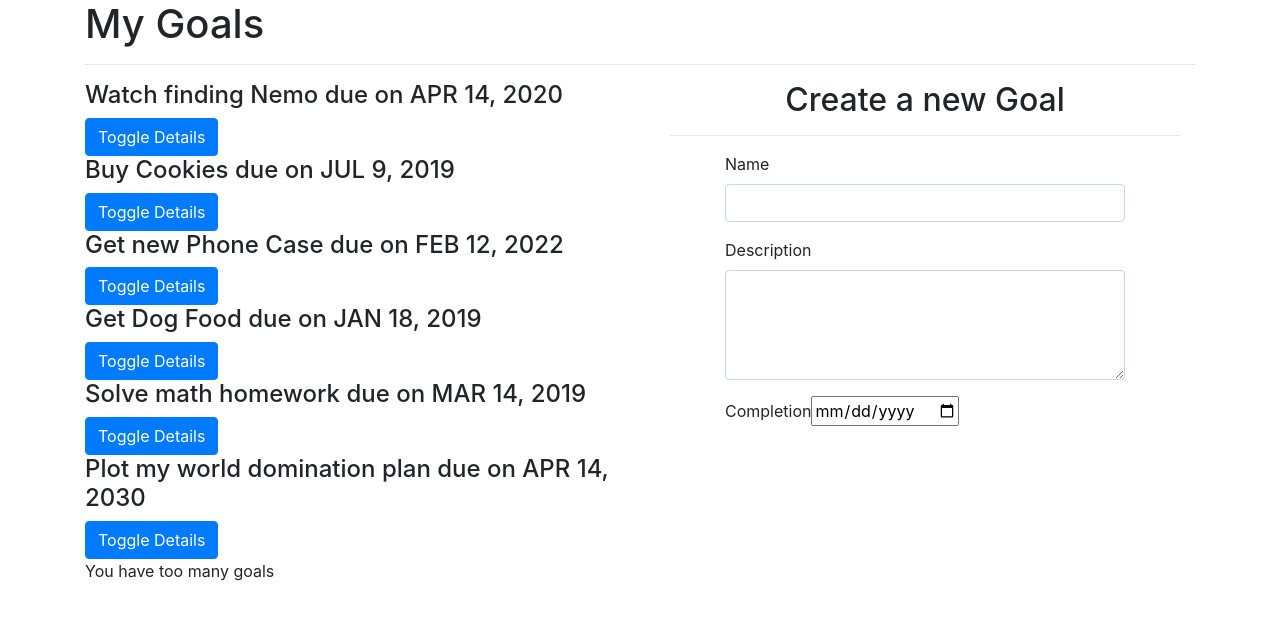
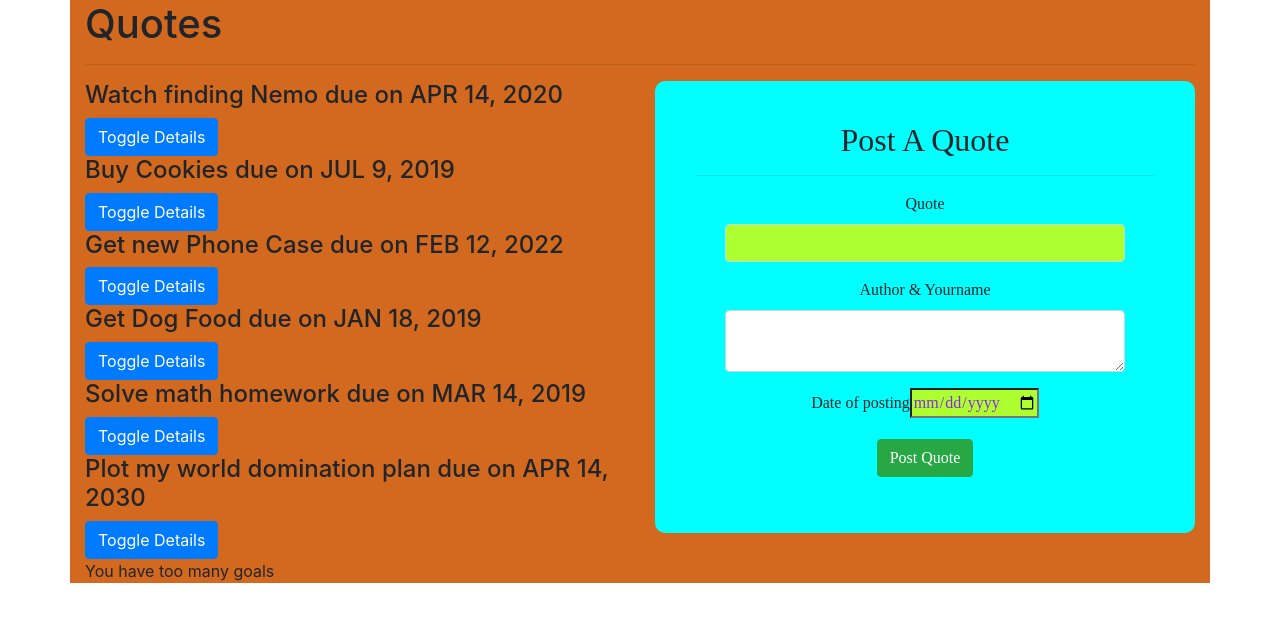
Before and after one commit to BABAYAGI/quotes, an Angular app: page / in a window 1280 px wide. Shown: the top 622 px of the page. Built offline with nearby package versions, Linux system fonts and the light colour scheme.

Commit message:
adding quotes trail 1

```diff
--- a/src/app/quotes-form/quotes-form.component.css
+++ b/src/app/quotes-form/quotes-form.component.css
@@ -7,3 +7,15 @@ form {
   max-width: 25em;
   margin: 1em auto;
 }
+.body {
+  background-color: aqua;
+  padding: 40px;
+  border-radius: 10px;
+  text-align: center;
+  font-family: 'Times New Roman', Times, serif
+}
+.body input{
+  color: blueviolet;
+  background-color: greenyellow;
+
+}
--- a/src/app/quotes-form/quotes-form.component.html
+++ b/src/app/quotes-form/quotes-form.component.html
@@ -1,23 +1,31 @@
-<div class="container-fluid">
-  <h2 class="text-center">Create a new Goal</h2>
+<div class="container-fluid body">
+  <h2 class="text-center">Post A Quote</h2>
   <hr>
-  <form>
+  <form (ngSubmit)='submitGoal()' #goalForm='ngForm'>
       <div class="form-group">
 
-          <label for="name">Name</label>
-          <input type="text" required class="form-control" id="name">
-
+          <label for="name">Quote</label>
+          <input type="text" class="form-control" id="name" [(ngModel)]="newGoal.name" name="name" #name='ngModel' required>
+          <div [hidden]="name.valid || name.pristine" class="alert alert-danger">
+            <p>Name is required</p>
+          </div>
       </div>
       <div class="form-group">
 
-          <label for="description">Description</label>
-          <textarea class="form-control" id="description" rows="4" required></textarea>
-
+          <label for="description">Author & Yourname</label>
+          <textarea class="form-control" id="description" rows="2" [(ngModel)]="newGoal.description" name="description" #description="ngModel" required></textarea>
+          <div [hidden]="description.valid || description.pristine" class="alert alert-danger">
+            <p>Description is required</p>
+          </div>
       </div>
       <div class="form-group">
-          <label for="complete">Completion</label>
-          <input type='date' id="complete" required>
 
+          <label for="complete">Date of posting</label>
+          <input type='date' id="complete" [(ngModel)]="newGoal.completeDate" name="completeDate" #completeDate="ngModel" required>
+          <div [hidden]="completeDate.valid || completeDate.pristine" class="alert alert-danger">
+            <p>Date is required</p>
+          </div>
       </div>
+      <button type="submit" class="btn btn-success">Post Quote</button>
   </form>
 </div>
--- a/src/app/quotes-form/quotes-form.component.ts
+++ b/src/app/quotes-form/quotes-form.component.ts
@@ -1,5 +1,5 @@
-import { Component, OnInit } from '@angular/core';
-
+import { Component, OnInit, Output,EventEmitter } from '@angular/core';
+import { Quotes } from '../quotes';
 @Component({
   selector: 'app-quotes-form',
   templateUrl: './quotes-form.component.html',
@@ -7,7 +7,12 @@ import { Component, OnInit } from '@angular/core';
 })
 export class QuotesFormComponent implements OnInit {
 
+  newGoal = new Quotes(0,"","",new Date());
+  @Output() addGoal = new EventEmitter<Quotes>();
 
+  submitGoal(){
+this.addGoal.emit(this.newGoal);
+  }
     constructor() { }
 
     ngOnInit() {
--- a/src/app/quotes.ts
+++ b/src/app/quotes.ts
@@ -1,5 +1,7 @@
 export class Quotes {
   public showDescription: boolean;
+  static completeDate: Date;
+  static id: number;
   constructor(public id: number,public name: string,public description: string, public completeDate: Date){
     this.showDescription=false;
   }
--- a/src/app/quotes/quotes.component.css
+++ b/src/app/quotes/quotes.component.css
@@ -0,0 +1,3 @@
+.qts {
+  background-color: chocolate;
+}
--- a/src/app/quotes/quotes.component.html
+++ b/src/app/quotes/quotes.component.html
@@ -1,5 +1,5 @@
-<div class="container">
-  <h1>My Goals</h1>
+<div class="container qts">
+  <h1>Quotes</h1>
   <hr>
 
   <div class="row">
@@ -16,7 +16,7 @@
       </div>
     </div>
     <div class="col-md-6">
-      <app-quotes-form></app-quotes-form>
+      <app-quotes-form (addGoal)="addNewGoal($event)"></app-quotes-form>
     </div>
   </div>
 
--- a/src/app/quotes/quotes.component.ts
+++ b/src/app/quotes/quotes.component.ts
@@ -28,6 +28,12 @@ export class QuotesComponent implements OnInit {
       }
     }
   }
+  addNewGoal(goal){
+    let goalLength = this.goals.length;
+    goal.id = goalLength+1;
+    goal.completeDate = new Date(goal.completeDate)
+    this.goals.push(goal)
+  }
   constructor() { }
 
   ngOnInit() {
```
Also changed, not shown: src/assets/images/download (1).jpeg (added).
